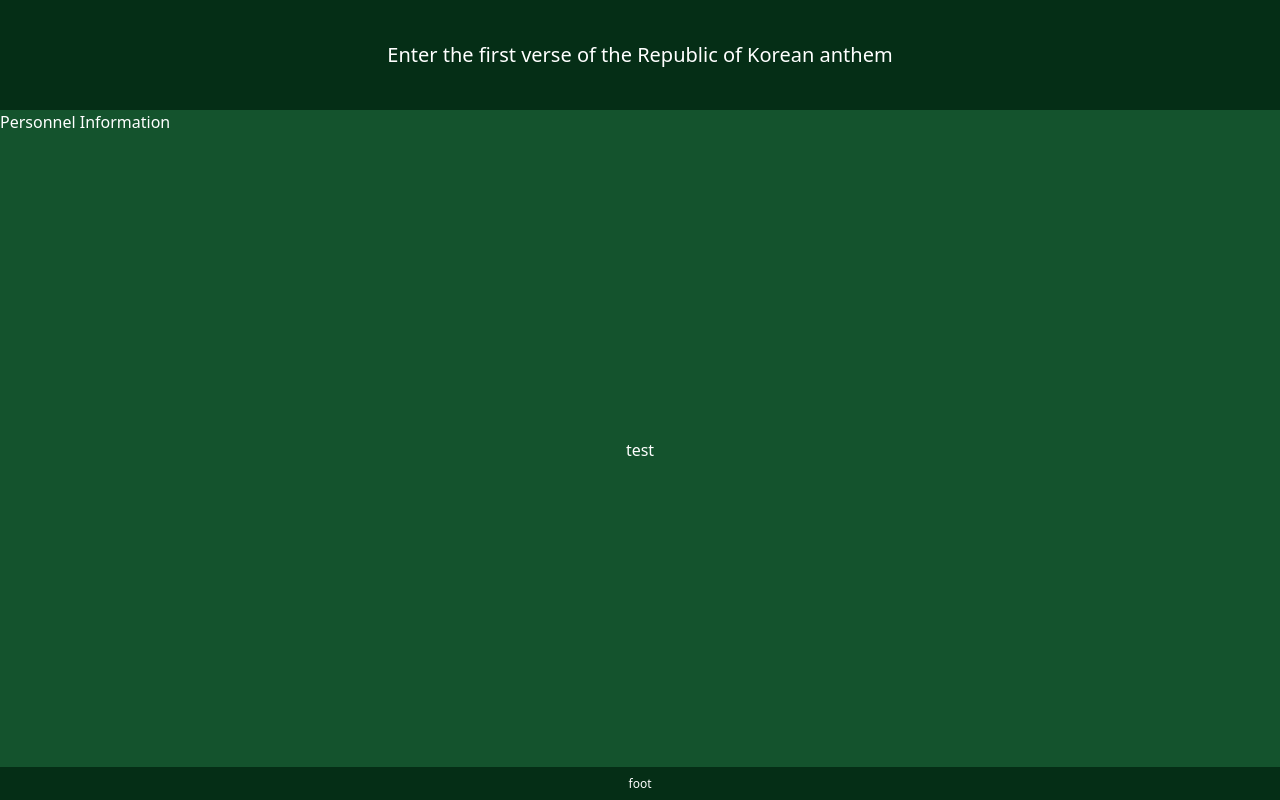
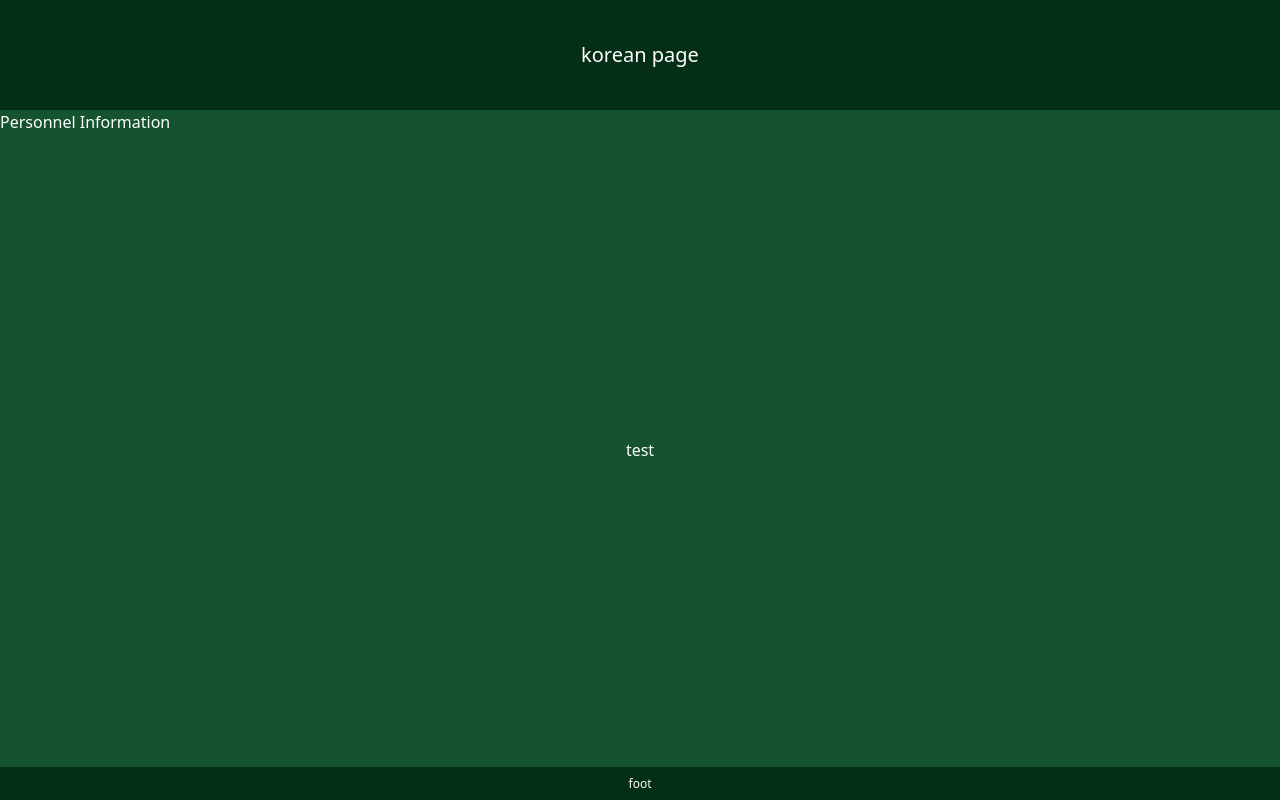
Before and after one commit to csm009177/anthem, a Next.js app: page /korean in a window 1280 px wide. Built offline with nearby package versions, Linux system fonts and the light colour scheme; sample sign-in values are in the browser's storage.

Commit message:
페이지 전체가 로드되어야 title이 바뀌고 있다 -> url을 바로 인식하도록 바꿔야함

```diff
--- a/app/ui/header.tsx
+++ b/app/ui/header.tsx
@@ -1,13 +1,34 @@
 'use client'
 
-
 import Button from './button/button';
+import { useRouter } from 'next/navigation';
 
 export default function Header() {
+  const router = useRouter();
+  // URL에 따라 title 설정
+  const getTitleFromUrl = (url) => {
+    switch (url) {
+      case '/':
+        return 'Enter the first verse of the Republic of Korean anthem';
+      case '/korean':
+        return 'korean page';
+      case '/info' :
+        return 'Personnel Information'
+      default :
+        'default'
+    }
+  };
+
+  // Button 컴포넌트에 전달할 URL
+  const url = '/'+window.location.href.split("/")[window.location.href.split("/").length-1] // 예시로 '/'를 사용하였습니다. 실제로는 동적으로 변경되어야 합니다.
+
+  // URL에 따른 title 설정
+  const title = getTitleFromUrl(url);
+
   return (
     <div className='flex flex-row justify-center items-center w-screen h-1/6 bg-green-950 text-white text-xl'>
       <div className='ml-0'>
-      <Button url='/' title='Enter the first verse of the Republic of Korean anthem'/>
+        <Button url={url} title={title} />
       </div>
     </div>
   );
```
